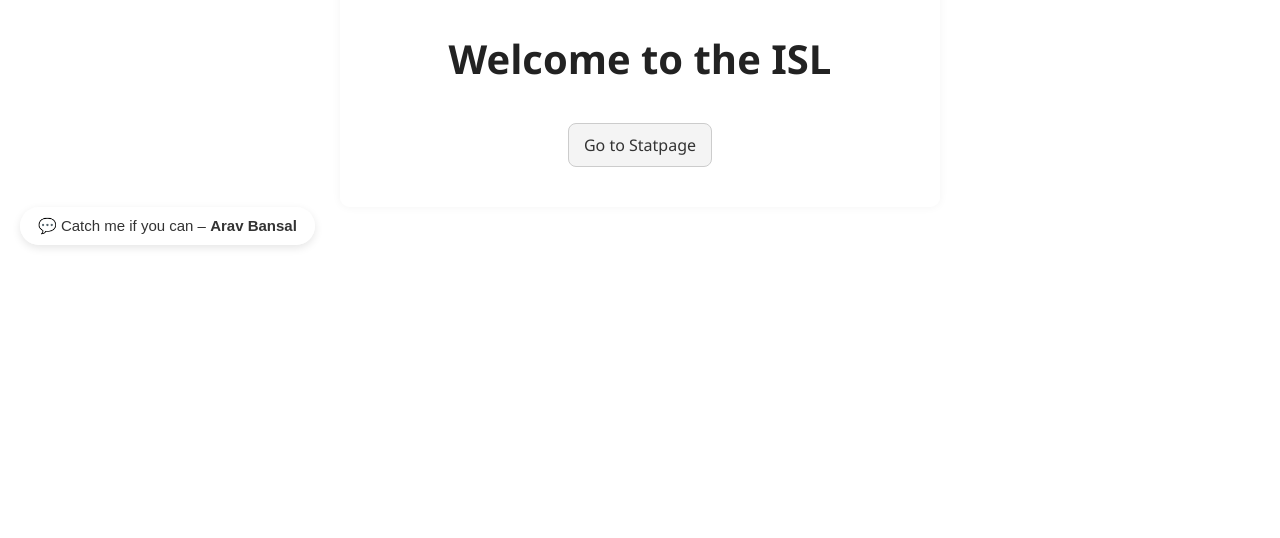
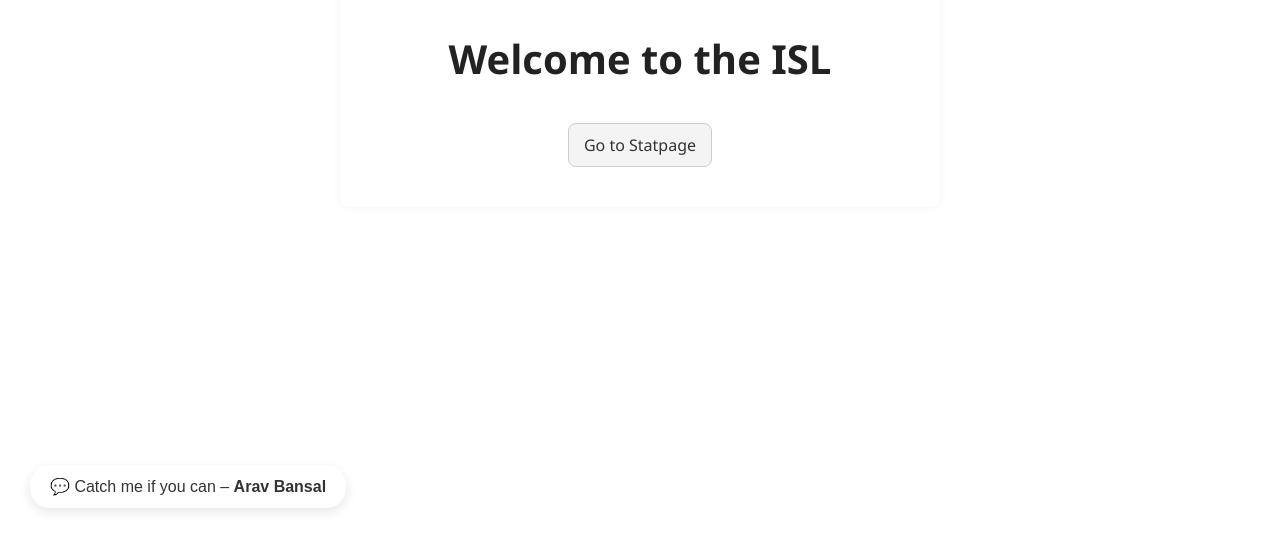
Before and after one commit to vishpidatala/ISL, a plain HTML site: page index.html in a window 1280 px wide. Shown: the part 262-800 px from the top of the page. Drawn offline with Linux system fonts and the light colour scheme.

Commit message:
Update styles.css

```diff
--- a/styles.css
+++ b/styles.css
@@ -118,13 +118,15 @@ tr:nth-child(odd) {
   background-color: rgba(255, 255, 255, 0.85);
   color: #333;
   border-radius: 20px;
-    padding: 10px 18px;
-    font-size: 15px;
+  padding: 12px 20px;
+  font-size: 16px;
   font-family: 'Arial', sans-serif;
   text-decoration: none;
-    box-shadow: 0 3px 8px rgba(0, 0, 0, 0.1);
+  box-shadow: 0 4px 12px rgba(0, 0, 0, 0.1);
+  position: absolute;
+  bottom: 30px;
+  left: 30px;
   transition: transform 0.2s ease, background-color 0.2s ease;
-    max-width: fit-content;
 }
 
 .message-bubble:hover {
```
Lines whose indentation alone changed are shown as unchanged.
